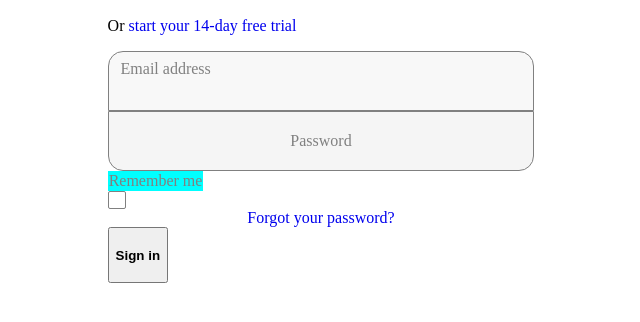
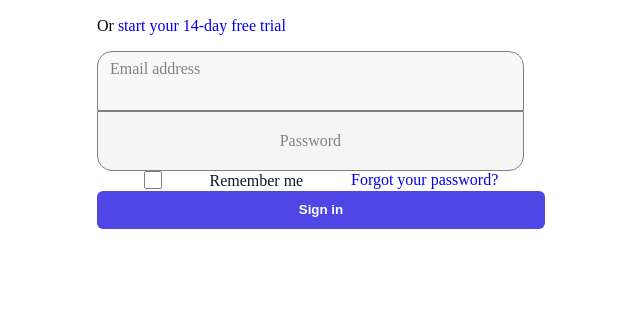
Before and after one commit to 4avik/Tailwind-UI-remake, a plain HTML site: page index.html in a window 1280 px wide. Shown: the part 106-428 px from the top of the page, without its empty margins (319-959 px from the left). Drawn offline with Linux system fonts and the light colour scheme; a web font is replaced by a local one.

Commit message:
Add files via upload

```diff
--- a/index.html
+++ b/index.html
@@ -8,6 +8,7 @@
     <meta charset="UTF-8">
     <meta name="viewport" content="width=device-width, initial-scale=1.0">
     <title>Workflow-remake</title>
+    <link rel="preload" href="/fonts/Inter-roman.var.woff2?v=3.18" as="font" type="font/woff2" crossorigin="">
     <link rel="stylesheet" href="style.css">
 </head>
 <body>
@@ -38,8 +39,10 @@
 
          <div class="remembr-forgor">
             <div>
+                <div class="checkbox"></div>
+            </div>
+            <div>
                 <div><label for="remember-me" class="remember-me">Remember me</label></div>
-                <div class="checkbox"></div>
             </div>
             <div>
                 <a href="#" class="forgot-pasw">Forgot your password?</a>
--- a/style.css
+++ b/style.css
@@ -17,7 +17,7 @@ text-decoration: none;
     align-items: center;
     justify-content: center;
     flex-direction: column;
-    font-extrabold
+    /*font: extrabold;*/
 }
 
 .email {
@@ -30,7 +30,6 @@ text-decoration: none;
     color: gray;
     padding: 8px 12px;
     display: flex;
-
 }
 
 
@@ -48,7 +47,10 @@ text-decoration: none;
 }
 
 .remembr-forgor {
+    display: flex;
     flex-direction: row;
+    flex-wrap: nowrap;
+    justify-content: space-evenly;
 }
 
 .checkbox {
@@ -56,14 +58,16 @@ width: 16px;
 height: 16px;
 border: 1px solid gray;
 border-radius: 2px;
+display: flex;
+align-items: center;
+justify-content: flex-start;
 }
 
 .remember-me {
     width: 95.84px;
     height: 20px;
-    background-color: aqua;
     /* ml-2 block text-sm text-gray-900 */
-    color: gray;
+    color: rgb(17, 24, 39);
     display: flex;
     align-items: center;
     justify-content: center;
@@ -73,13 +77,20 @@ border-radius: 2px;
     /* font-medium text-indigo-600 hover:text-indigo-500 */
     display: flex;
     align-items: center;
-    justify-content: center;
+    justify-content: flex-end;
 }
 
-.sign.in {
+.sign-in {
+    width: 448px;
+    height: 38px;
     display: flex;
     align-items: center;
     justify-content: center;
+    background-color: rgb(79, 70, 229);
+    color: rgb(255, 255, 255);
+    border-color: transparent;
+    border-width: 1px;
+    border-radius: .375rem;
 }
 
 /*
```
